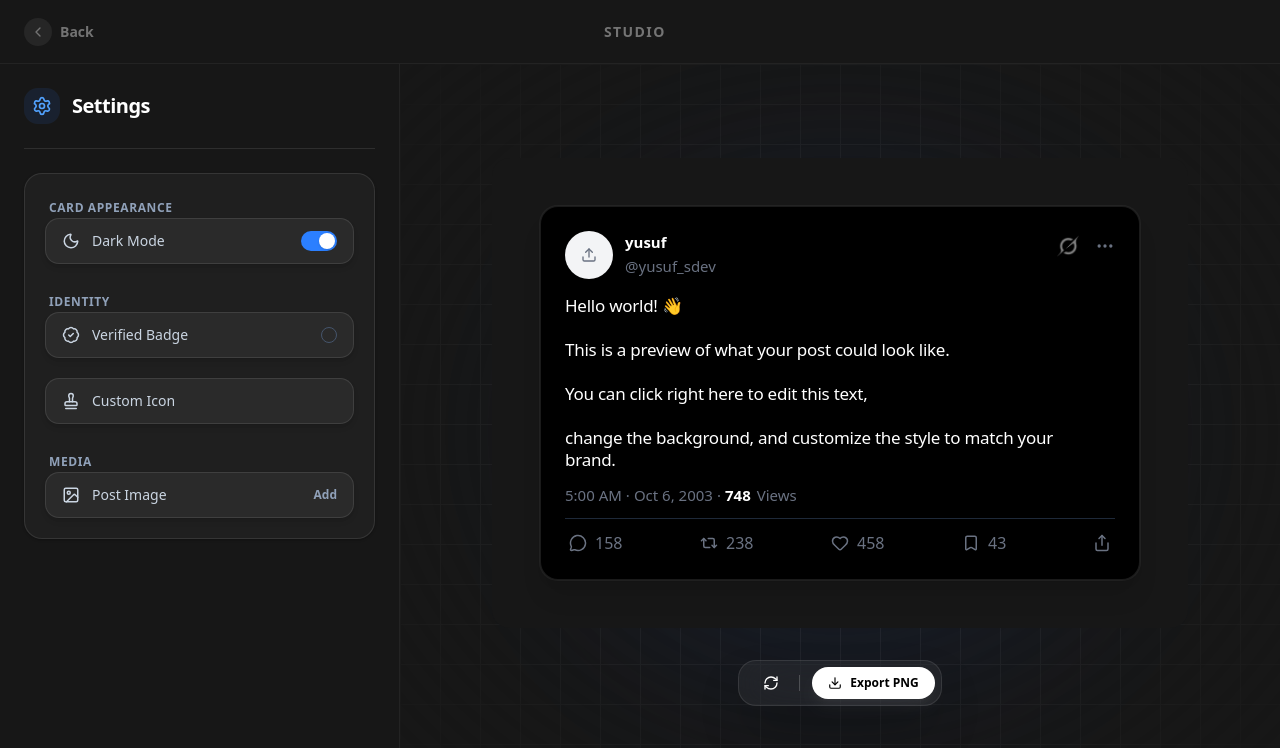
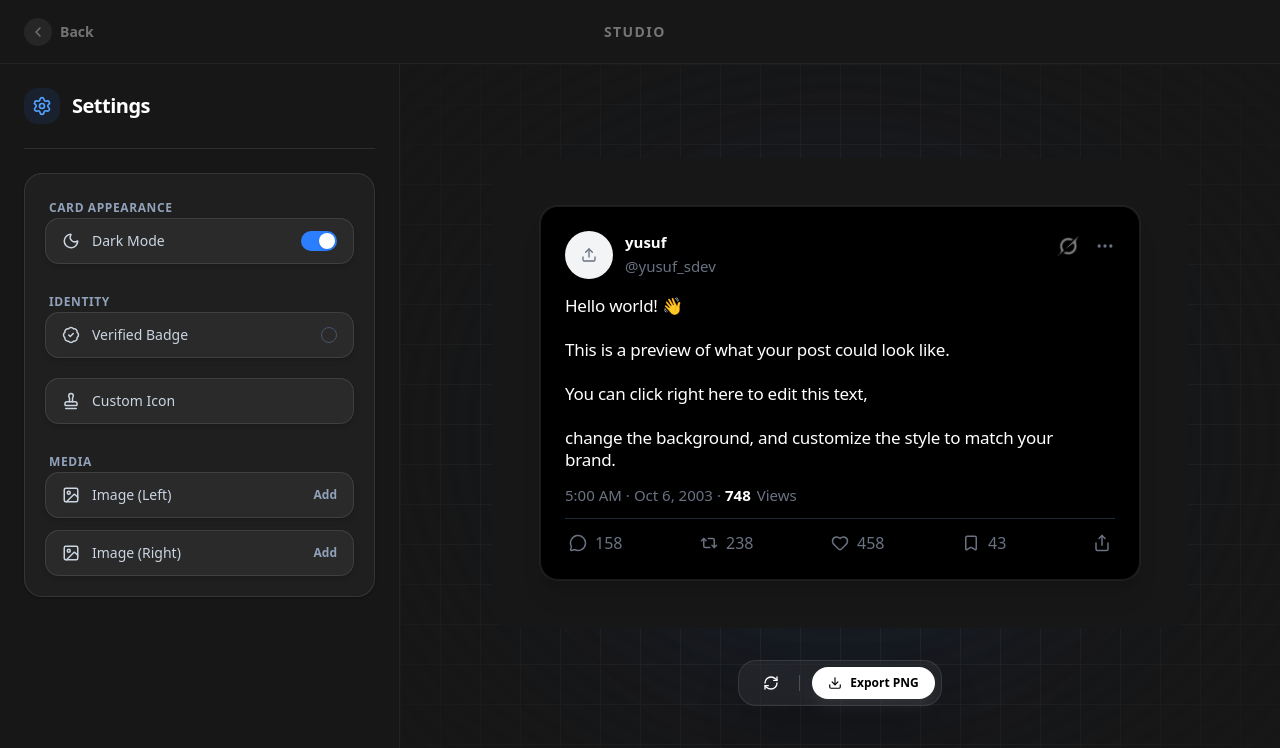
Before and after one commit to Yusuf-Sayyed/Flexpost, a Next.js app: page /create in a window 1280 px wide. Shown: the top 748 px of the page. Built offline with nearby package versions, Linux system fonts and the light colour scheme; no server answers.

Commit message:
added 2 images feature

```diff
--- a/src/components/editor/EditorControls.tsx
+++ b/src/components/editor/EditorControls.tsx
@@ -173,14 +173,38 @@ export const EditorControls = () => {
           >
             <div className="flex items-center gap-3">
               <ImageIcon size={18} />
-              <span>Post Image</span>
+              <span>Image (Left)</span>
             </div>
 
             {state.showImage ? (
-                // If active, show checkmark
               <CheckCircle2 size={18} className="text-blue-500" />
             ) : (
-                // If inactive, show "Add" text
+              <div className="flex items-center gap-1 text-slate-400 text-xs font-bold">
+                Add
+              </div>
+            )}
+          </button>
+
+          {/* Second Image Toggle */}
+          <button
+            onClick={() => state.updateField('showImage2', !state.showImage2)}
+            className={cn(
+              "flex w-full items-center justify-between rounded-xl border px-4 py-3 text-sm font-medium transition-all shadow-md",
+              state.showImage2
+                ? "border-blue-500 text-blue-500 bg-blue-500/10"
+                : (isGlobalDark
+                  ? "bg-white/5 border-white/10 text-slate-300 hover:border-neutral-700 hover:text-white hover:bg-white/10"
+                  : "bg-white border-slate-200 text-slate-600 hover:border-neutral-100 hover:text-slate-900")
+            )}
+          >
+            <div className="flex items-center gap-3">
+              <ImageIcon size={18} />
+              <span>Image (Right)</span>
+            </div>
+
+            {state.showImage2 ? (
+              <CheckCircle2 size={18} className="text-blue-500" />
+            ) : (
               <div className="flex items-center gap-1 text-slate-400 text-xs font-bold">
                 Add
               </div>
--- a/src/components/templates/TwitterPost.tsx
+++ b/src/components/templates/TwitterPost.tsx
@@ -156,16 +156,34 @@ export const TwitterPost = ({ id }: { id: string }) => {
                     />
 
                     {/* Post Image */}
+                    {(state.showImage || state.showImage2) && (
+                        <div className="mb-3 mt-3">
+                            <div className={cn(
+                                "flex overflow-hidden rounded-2xl border",
+                                isDark ? "border-gray-800" : "border-gray-100",
+                                (state.showImage && state.showImage2) ? "gap-[2px]" : ""
+                            )}>
                                 {state.showImage && (
-                        <div className="mb-3 mt-3">
                                     <EditableImage
                                         src={state.postImageUrl}
                                         onChange={(url) => state.updateField('postImageUrl', url)}
                                         className={cn(
-                                    "w-full h-auto max-h-[500px] border rounded-2xl object-cover",
-                                    isDark ? "border-gray-800" : "border-gray-100"
+                                            "object-cover hover:opacity-90 transition-opacity cursor-pointer !border-none !rounded-none",
+                                            (state.showImage && state.showImage2) ? "w-1/2 h-full aspect-[0.85]" : "w-full h-auto max-h-[500px]"
                                         )}
                                     />
+                                )}
+                                {state.showImage2 && (
+                                    <EditableImage
+                                        src={state.postImage2Url}
+                                        onChange={(url) => state.updateField('postImage2Url', url)}
+                                        className={cn(
+                                            "object-cover hover:opacity-90 transition-opacity cursor-pointer !border-none !rounded-none",
+                                            (state.showImage && state.showImage2) ? "w-1/2 h-full aspect-[0.85]" : "w-full h-auto max-h-[500px]"
+                                        )}
+                                    />
+                                )}
+                            </div>
                         </div>
                     )}
 
--- a/src/store/usePostStore.ts
+++ b/src/store/usePostStore.ts
@@ -13,6 +13,8 @@ interface TwitterState {
   avatarUrl: string | null
   postImageUrl: string | null
   showImage: boolean // 👈 1. Added this type
+  postImage2Url: string | null
+  showImage2: boolean
   customBadgeUrl: string | null
   showCustomBadge: boolean
   isVerified: boolean
@@ -47,6 +49,8 @@ const initialState: TwitterState = {
   avatarUrl: null,
   postImageUrl: null,
   showImage: false,
+  postImage2Url: null,
+  showImage2: false,
   customBadgeUrl: null,
   showCustomBadge: false,
   isVerified: false,
```
Lines whose indentation alone changed are shown as unchanged.
